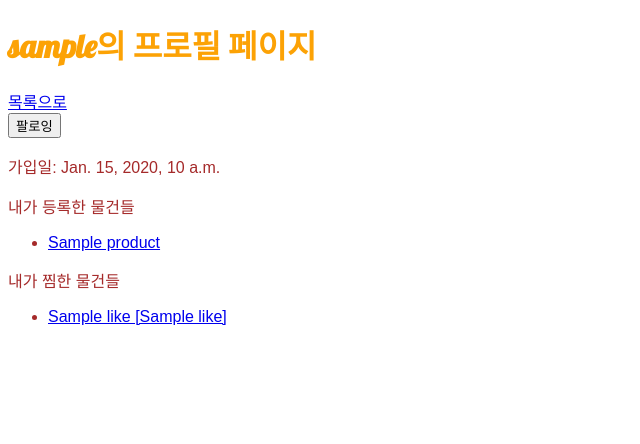
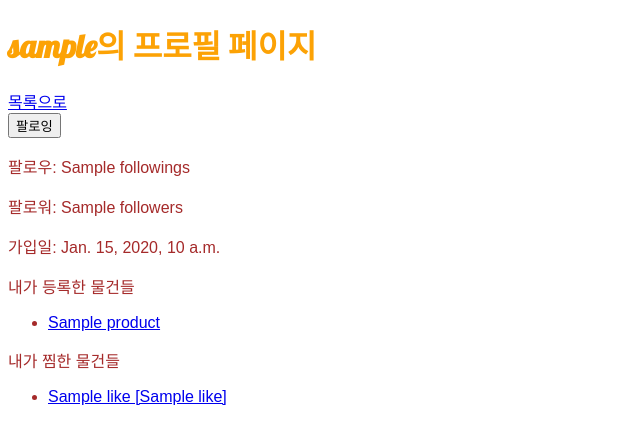
Before and after one commit to soyeongpark2090/spartamarket, a Django app: template users/templates/users/profile.html in a window 1280 px wide. Shown: the part 32-476 px from the top of the page, without its empty margins (0-640 px from the left). Run offline with Django 4.2, Linux system fonts and the light colour scheme; tables that the repository leaves empty hold one stand-in row (values such as "Sample post"); the template is opened without the code that fills it: values that come from a table or form of the project are taken from there, most other values are stand-ins (such as "Sample title", 1, 10 or a date in 2020); some web fonts are replaced.

Commit message:
팔로잉, 기본기능 끝

```diff
--- a/users/templates/users/profile.html
+++ b/users/templates/users/profile.html
@@ -11,6 +11,9 @@
     <input type="submit" value="팔로잉">
     {% endif %}
 </form>
+<p>팔로우: {{ followings }}</p>
+<p>팔로워: {{ followers }}</p>
+
 
 <p>가입일: {{ member.date_joined }}</p>
 <p>내가 등록한 물건들</p>
--- a/users/views.py
+++ b/users/views.py
@@ -9,10 +9,14 @@ def profile(request, username):
             member = get_object_or_404(get_user_model(), username=username)
             products = member.products.all()
             likes = member.like_articles.all()
+            followers = member.followers.all().count()
+            followings = member.followings.all().count()
             context = {
                 'member': member,
                 'products': products,
                 'likes': likes,
+                'followers': followers,
+                'followings': followings,
             }
             return render(request, 'users/profile.html', context)
         return redirect('products:products_list')
```
Also changed, not shown: media/images/apple.jpg (added), media/images/notebook.jpg (added).
